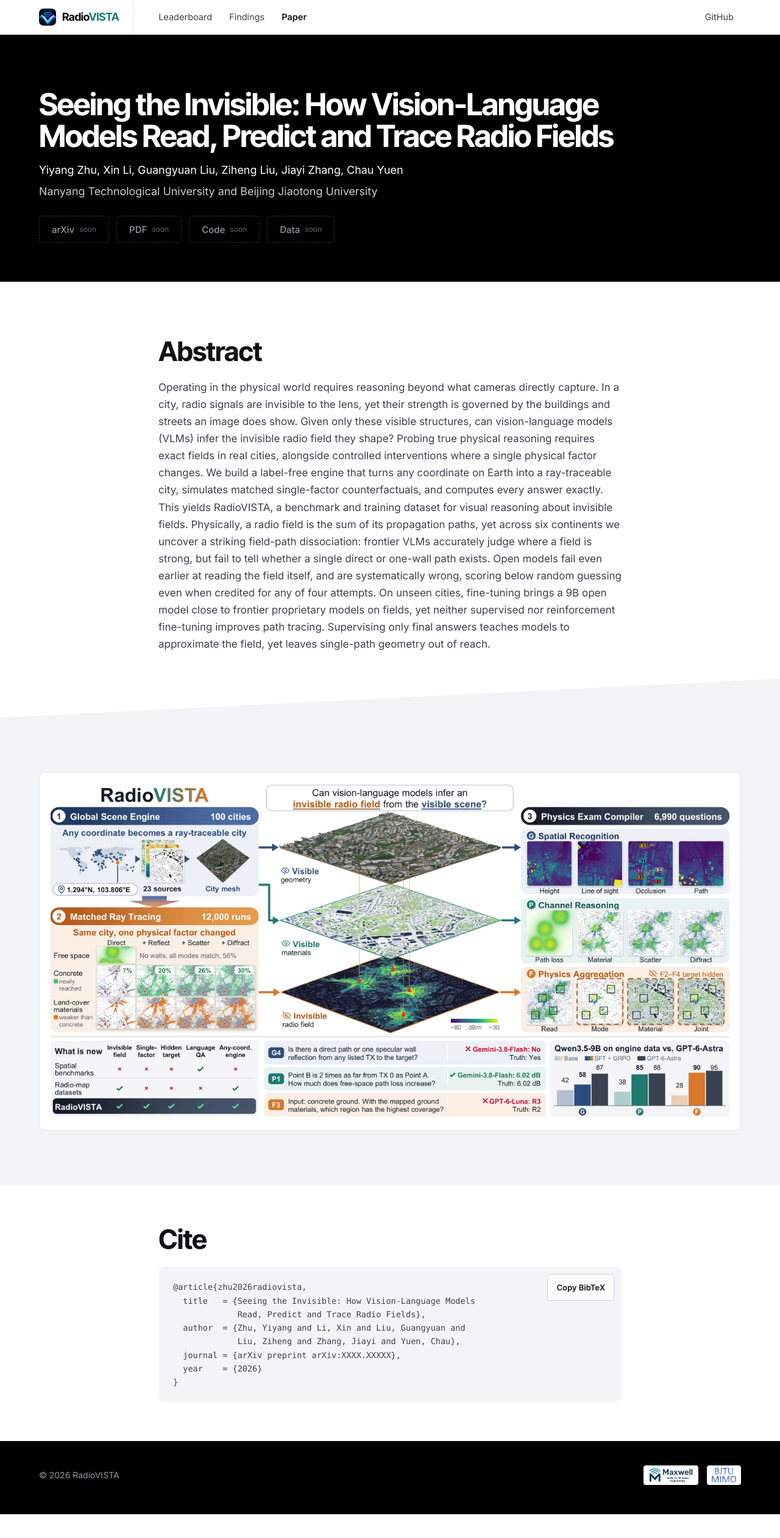
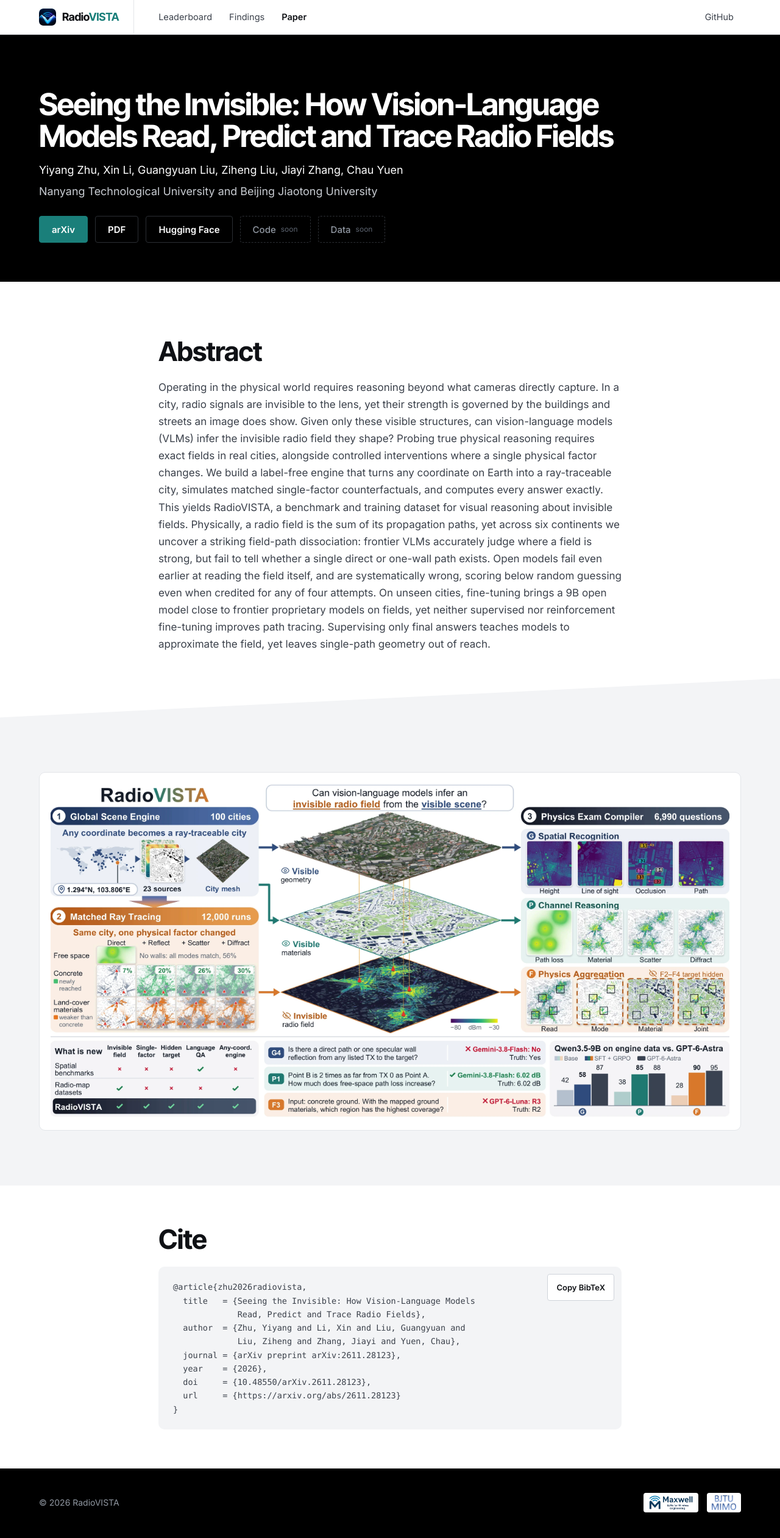
Before and after one commit to RadioVISTA/RadioVISTA.github.io, a React (Vite) app: page /paper in a window 1280 px wide. Shown: the top 2522 px of the page at 61% size. Before the commit the page ends 2483 px from the top, so only its background shows below. Built offline with nearby package versions, Linux system fonts and the light colour scheme.

Commit message:
feat: add Hugging Face link and update paper references in README and components

```diff
--- a/src/pages/Home.tsx
+++ b/src/pages/Home.tsx
@@ -160,6 +160,7 @@ export default function Home() {
             </div>
             <div className="links">
               {LINKS.arxiv ? <a href={LINKS.arxiv}>Paper</a> : <Link to="/paper">Paper</Link>}
+              <a href={LINKS.huggingface}>Hugging Face</a>
               <Link to="/findings">Findings</Link>
               {LINKS.dataset ? <a href={LINKS.dataset}>Data</a> : <span className="off">Data soon</span>}
             </div>
--- a/src/pages/Leaderboard.tsx
+++ b/src/pages/Leaderboard.tsx
@@ -216,7 +216,7 @@ export default function Leaderboard() {
           <h2 className="h2t">Add your model</h2>
           <div className="body">
             <p>
-              The evaluation code and test split will be released with the paper. We plan to accept submissions as pull
+              The evaluation code and test split are coming soon. We plan to accept submissions as pull
               requests with model outputs, scored by the same deterministic answer parser.
             </p>
           </div>
--- a/src/pages/Paper.tsx
+++ b/src/pages/Paper.tsx
@@ -12,6 +12,7 @@ export default function Paper() {
         <div className="btns">
           <ResourceButton href={LINKS.arxiv} primary>arXiv</ResourceButton>
           <ResourceButton href={LINKS.pdf}>PDF</ResourceButton>
+          <ResourceButton href={LINKS.huggingface}>Hugging Face</ResourceButton>
           <ResourceButton href={LINKS.code}>Code</ResourceButton>
           <ResourceButton href={LINKS.dataset}>Data</ResourceButton>
         </div>
--- a/src/site.ts
+++ b/src/site.ts
@@ -18,8 +18,9 @@ export const PAPER = {
 
 export const LINKS = {
   github: 'https://github.com/RadioVISTA',
-  arxiv: null as string | null, // fill in after the arXiv announcement
-  pdf: null as string | null,
+  arxiv: 'https://arxiv.org/abs/2611.28123',
+  pdf: 'https://arxiv.org/pdf/2611.28123',
+  huggingface: 'https://huggingface.co/papers/2611.28123',
   code: null as string | null,
   dataset: null as string | null,
 }
@@ -29,8 +30,10 @@ export const BIBTEX = `@article{zhu2026radiovista,
              Read, Predict and Trace Radio Fields},
   author  = {Zhu, Yiyang and Li, Xin and Liu, Guangyuan and
              Liu, Ziheng and Zhang, Jiayi and Yuen, Chau},
-  journal = {arXiv preprint arXiv:XXXX.XXXXX},
-  year    = {2026}
+  journal = {arXiv preprint arXiv:2611.28123},
+  year    = {2026},
+  doi     = {10.48550/arXiv.2611.28123},
+  url     = {https://arxiv.org/abs/2611.28123}
 }`
 
 export const GROUPS = {
```
Also changed, not shown: 1 other file (tests, documents, lock files or other folders).
